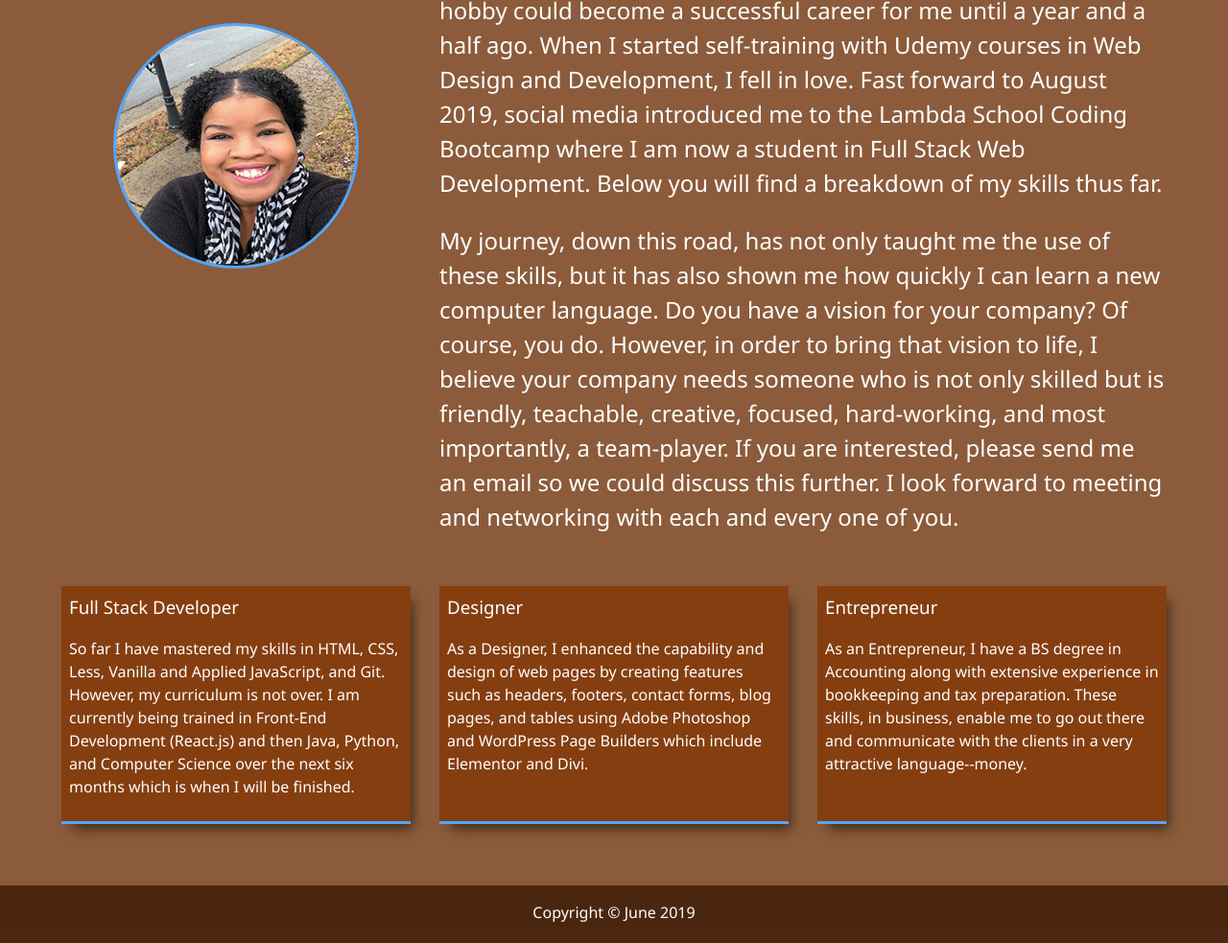
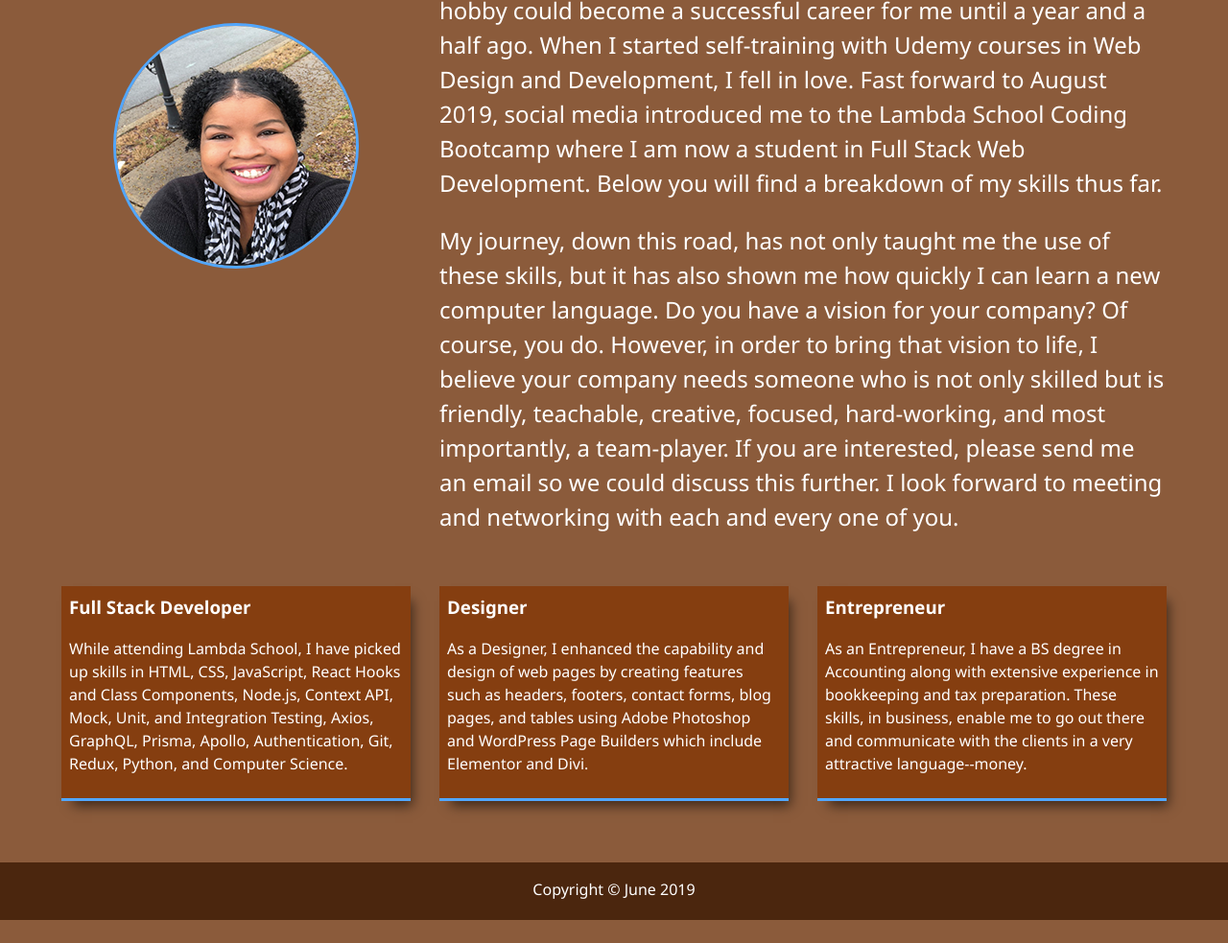
Before and after one commit to Code4Blessings/RobinWarden_Portfolio, a website: page dist/about.html in a window 1280 px wide. Shown: the part 559-1542 px from the top of the page at 96% size. After the commit the page ends 1518 px from the top, so only its background shows below. Drawn offline with Linux system fonts and the light colour scheme.

Commit message:
Updated about me and tech pages

```diff
--- a/dist/about.html
+++ b/dist/about.html
@@ -68,7 +68,7 @@
 
            <div class="job job-1">
                <h3>Full Stack Developer</h3>
-               <p>So far I have mastered my skills in HTML, CSS, Less, Vanilla and Applied JavaScript, and Git. However, my curriculum is not over. I am currently being trained in Front-End Development (React.js) and then Java, Python, and Computer Science over the next six months which is when I will be finished.</p>
+               <p>While attending Lambda School, I have picked up skills in HTML, CSS, JavaScript, React Hooks and Class Components, Node.js, Context API, Mock, Unit, and Integration Testing, Axios, GraphQL, Prisma, Apollo, Authentication, Git, Redux, Python, and Computer Science.</p>
            </div>
 
            <div class="job job-2">
--- a/dist/css/main.css
+++ b/dist/css/main.css
@@ -115,7 +115,7 @@ h1,
 h2,
 h3 {
   margin: 0;
-  font-weight: 400; }
+  font-weight: 600; }
   h1.lg-heading,
   h2.lg-heading,
   h3.lg-heading {
```
Also changed, not shown: dist/index.html (+1 -3 lines), dist/rta.html (added, +11 -0 lines).
